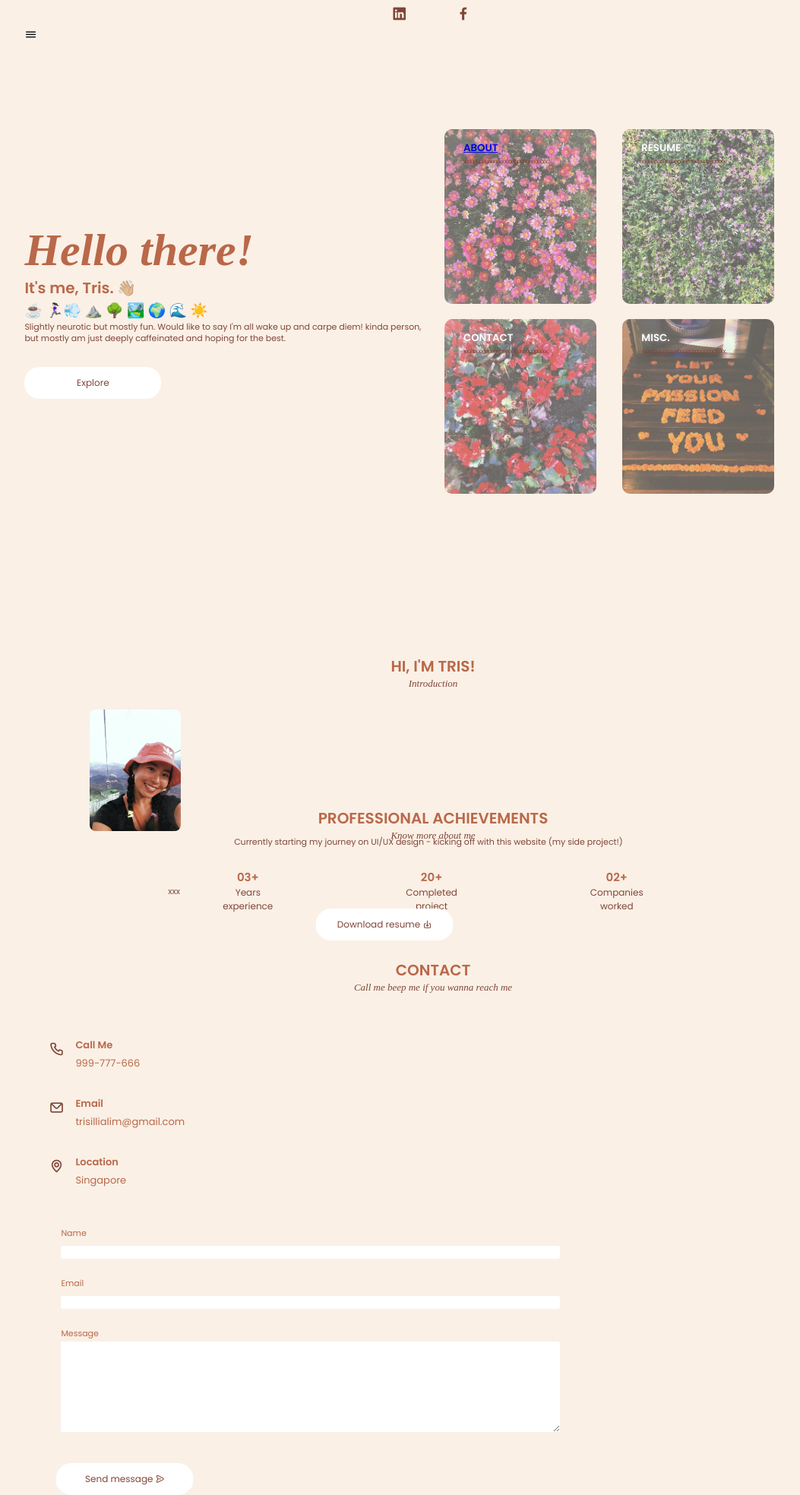
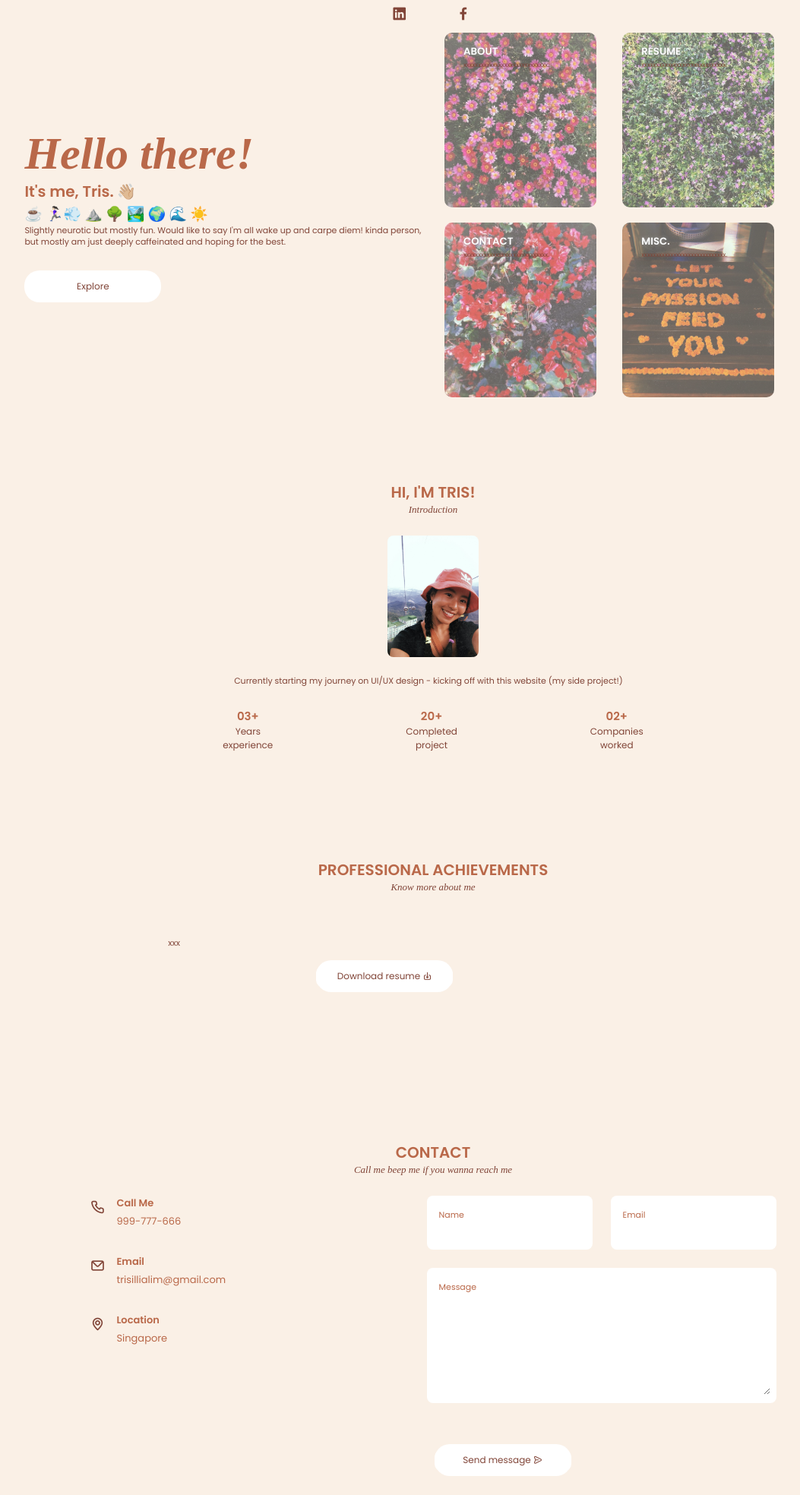
Before and after one commit to notafilmstarbeauty/notafilmstarbeauty.github.io, a plain HTML site: page index.html in a window 1280 px wide. Shown: the part 22-1990 px from the top of the page at 76% size, without its empty margins (70-1123 px from the left). After the commit the page ends 1965 px from the top, so only its background shows below. Drawn offline with nearby package versions, Linux system fonts and the light colour scheme; some icons are missing; a web font is replaced by a local one.

Commit message:
Add files via upload

```diff
--- a/index.html
+++ b/index.html
@@ -37,7 +37,7 @@
                   </li>
                </ul>
             </nav>
-            <i class="uil uil-bars" id="menu-icon"></i>
+            <i class="uil uil-bars menu" id="menu-icon"></i>
          </div>
 
 
@@ -49,24 +49,35 @@
                <p> Slightly neurotic but mostly fun. Would like to say I'm all wake up and carpe diem! kinda person, but mostly am just deeply caffeinated and hoping for the best. </p>
                <button type="button">Explore</button>
             </div>
+
             <div class="col">
-               <div class="card card1"><h5><a href="#about">ABOUT</h5></a>
+               <a class="card__text" href="#about">
+                <div class="card card1">
+                    <h5>ABOUT</h5>
+                  <p> xxxxxxxxxxxxxxxxxxxxxxxxxxxxx. </p>
+                </div>
+                </a>
 
-                  <p> xxxxxxxxxxxxxxxxxxxxxxxxxxxxx. </p>
-
-            </div>
+            <a class="card__text" href="#resume">
                 <div class="card card2">
                   <h5>RESUME</h5>
                   <p> xxxxxxxxxxxxxxxxxxxxxxxxxxxxx. </p>
                 </div>
+            </a>
+
+            <a class="card__text" href="#contact">
                 <div class="card card3">
                   <h5>CONTACT</h5>
                   <p> xxxxxxxxxxxxxxxxxxxxxxxxxxxxx. </p>
                 </div>
+            </a>
+
+            <a class="card__text" href="#misc">
                 <div class="card card4">
                   <h5>MISC.</h5>
                   <p> xxxxxxxxxxxxxxxxxxxxxxxxxxxxx. </p>
                 </div>
+            </a>
 
 
             </div>
--- a/styles.css
+++ b/styles.css
@@ -5,11 +5,13 @@
 }
 .container{
 	width: 100%;
-	height: 100vh;
 	padding-left: 8%;
 	padding-right: 8%;
 	box-sizing: border-box;
-
+}
+.grid{
+    display: grid;
+    gap: 1.5em;
 }
 .nav__bar{
 	height: 12%;
@@ -21,9 +23,10 @@
     color: #B96849;
 }
 
-.menu-icon{
+.menu{
 	width: 30px;
 	cursor: pointer;
+	display: none;
 }
 nav{
 	flex: 1;
@@ -107,12 +110,17 @@ button{
 	box-sizing: border-box;
 	cursor: pointer;
 	margin: 10px 15px;
-	background-image: linear-gradient(rgba(249,243,232,0.4),rgba(249,243,232,0.4)),url(images/about.jpeg);
 	background-position: center;
 	background-size: cover;
 	transition: 0.5s;
+}
 
+.card__text{
+	color: #FFFFFF;
+	text-decoration: none;
+	text-shadow: 0 0 5px #999;
 }
+
 .card1{
 	background-image: url(images/about.jpeg);
 	background-image: linear-gradient(rgba(249,243,232,0.4),rgba(249,243,232,0.4)),url(images/about.jpeg);
@@ -133,10 +141,7 @@ button{
 .card:hover{
 	transform: translateY(-10px);
 }
-h5{
-	color: #fff;
-	text-shadow: 0 0 5px #999;
-}
+
 .card p{
 	text-shadow: 0 0 15px #000;
 	font-size: 8px;
@@ -222,27 +227,14 @@ h5{
   color: #CB7E6B;
 }
 
-/*==================== CONTACT ME ====================*/
-.contact__container{
-    row-gap: 3em;
-    padding: 2em;
-    height: 200px;
-    width: 70%;
-}
-
-.contact__information{
-    display: flex;
-    margin-bottom: 2em;
-}
 
 h3{
 	color: #B96849;
 }
 
 .section{
-    height: 100px;
     width: 100%;
-    padding: 100px 0px 0px 0px
+    padding: 100px 0px 0px 0px;
 }
 
 .section__subtitle{
@@ -264,6 +256,17 @@ h3{
 	gap: 2em;
 }
 
+/*==================== CONTACT ME ====================*/
+.contact__container{
+    row-gap: 3em;
+    grid-template-columns: repeat(2, 1fr);
+}
+
+.contact__information{
+    display: flex;
+    margin-bottom: 2em;
+}
+
 .contact__icon{
     font-size: 20px;
     color: #814538;
@@ -281,13 +284,22 @@ h3{
 }
 
 .contact__content{
+	background-color: #fff;
     border-radius: 0.5em;
-    padding: 0.75em 1em 0.25em;
+    padding: 0.7em 1em 0.25em;
 }
 
 .contact__label{
     font-size: 11px;
     color: #B96849;
+}
+
+.contact__form{
+    width: 460px;
+}
+
+.contact__inputs{
+	grid-template-columns: repeat(2, 1fr);
 }
 
 .contact__input{
@@ -298,9 +310,9 @@ h3{
     font-size: 11px;
     border: none;
     outline: none;
-    padding: 0.25rem 0.5rem 0,5rem 0;
-    border-radius: 3px;
+    padding: 0.25rem 0.5rem 0.5rem 0;
 }
+
 
 .button{
 	margin-left: 1em;
@@ -314,3 +326,12 @@ h3{
 	outline: none;
 	margin-top: 30px;
 }
+
+/* Media Queries */
+@media(max-width: 896px){
+.menu{
+	width: 30px;
+	cursor: pointer;
+	display: block;
+}
+}
```
Lines whose indentation alone changed are shown as unchanged.
